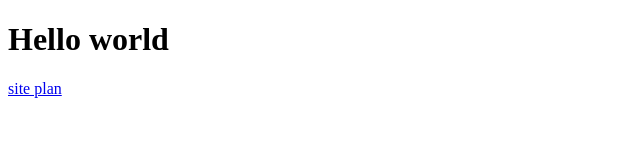
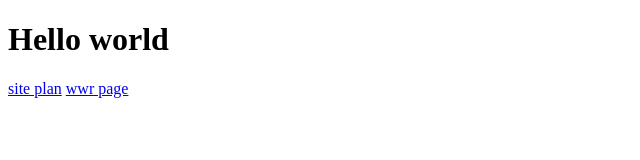
Before and after one commit to stephenrollins99/wdd130, a plain HTML site: page index.html in a window 1280 px wide. Shown: the full height of the page, 0-640 px from the left. Drawn offline with Linux system fonts and the light colour scheme.

Commit message:
link update

```diff
--- a/index.html
+++ b/index.html
@@ -9,5 +9,6 @@
 <body>
     <h1>Hello world</h1>
     <a href="./wwr/site-plan-rafting.html">site plan</a>
+    <a href="./wwr/wwr_project.html">wwr page</a>
 </body>
 </html>
```
